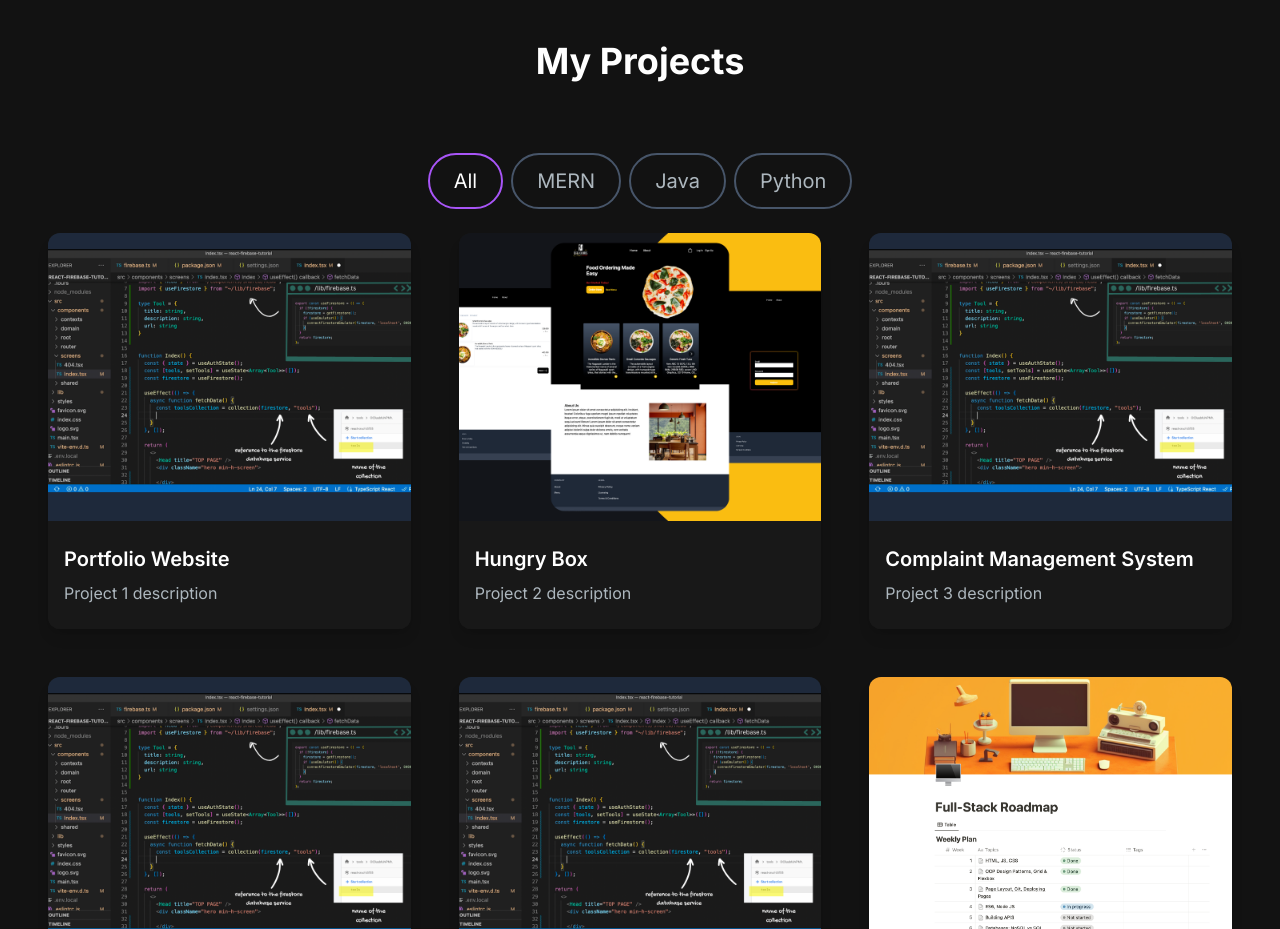
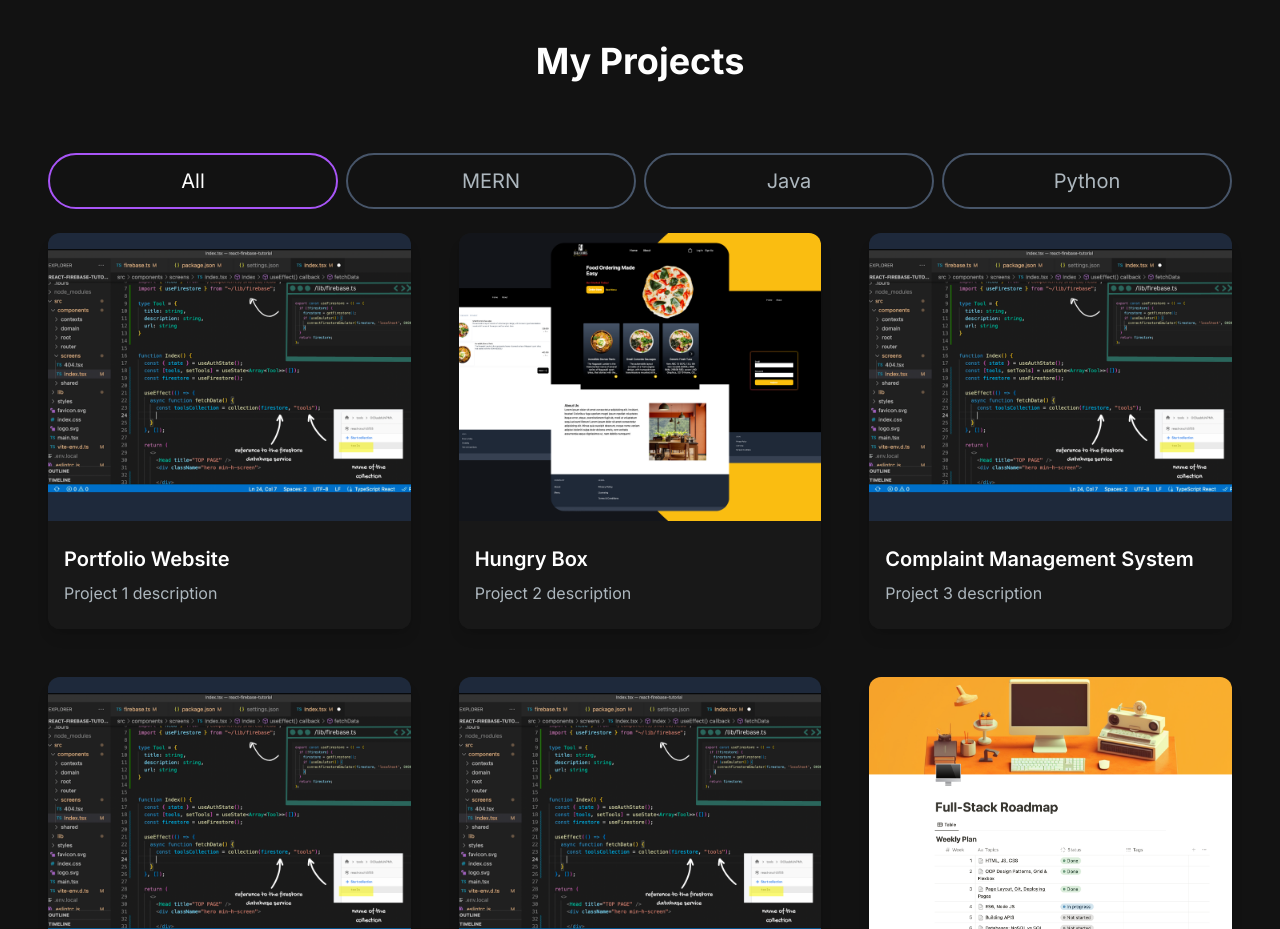
Before and after one commit to Mahak008/my-portfolio, a Next.js app: page / in a window 1280 px wide. Shown: the part 1260-2189 px from the top of the page. Built offline with nearby package versions, Linux system fonts and the light colour scheme.

Commit message:
Project Tag

```diff
--- a/src/app/components/Projects.jsx
+++ b/src/app/components/Projects.jsx
@@ -78,7 +78,7 @@ const Projects = () => {
         My Projects
       </h2>
 
-      <div className="text-white flex flex-row justify-center items-center gap-2 py-6">
+      <div className="text-white grid grid-cols-2 md:grid-cols-4 justify-center items-center gap-2 py-6">
         <ProjectTag
           onClick={handleTagChange}
           name="All"
```
